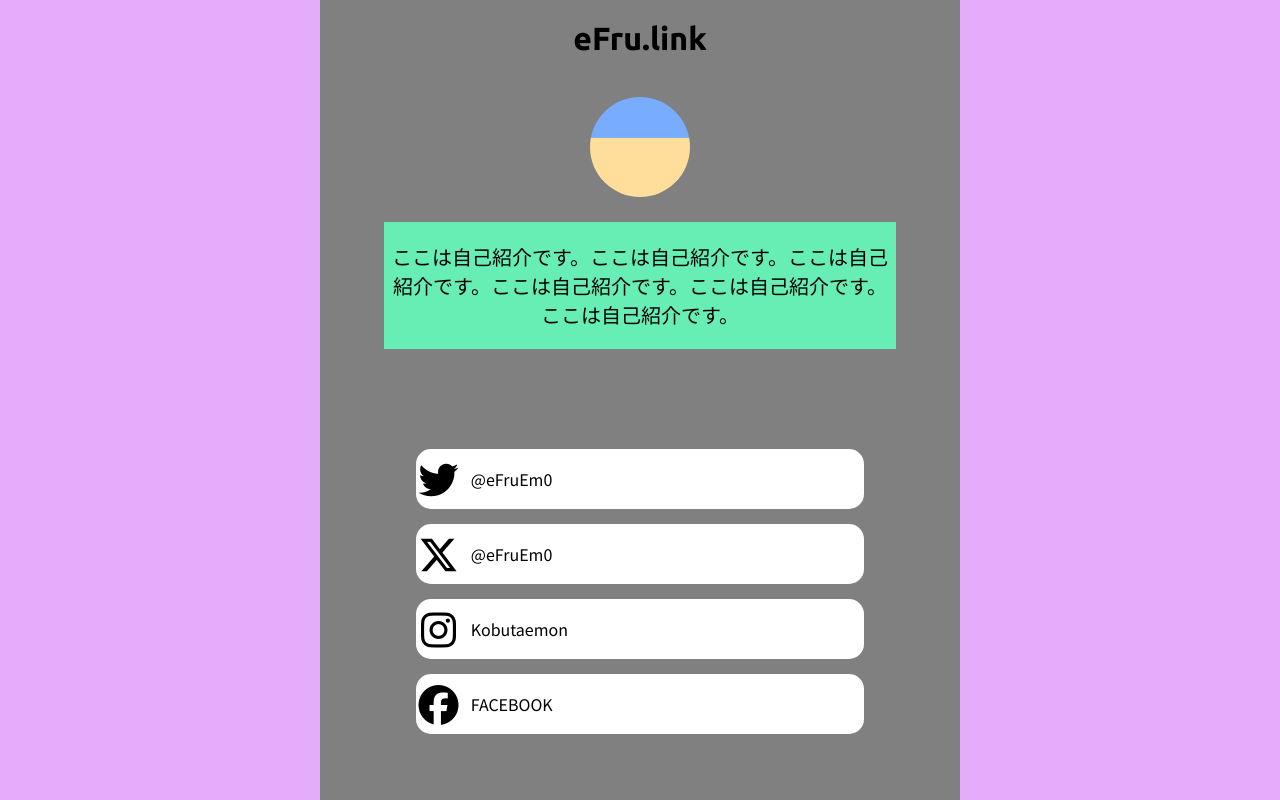
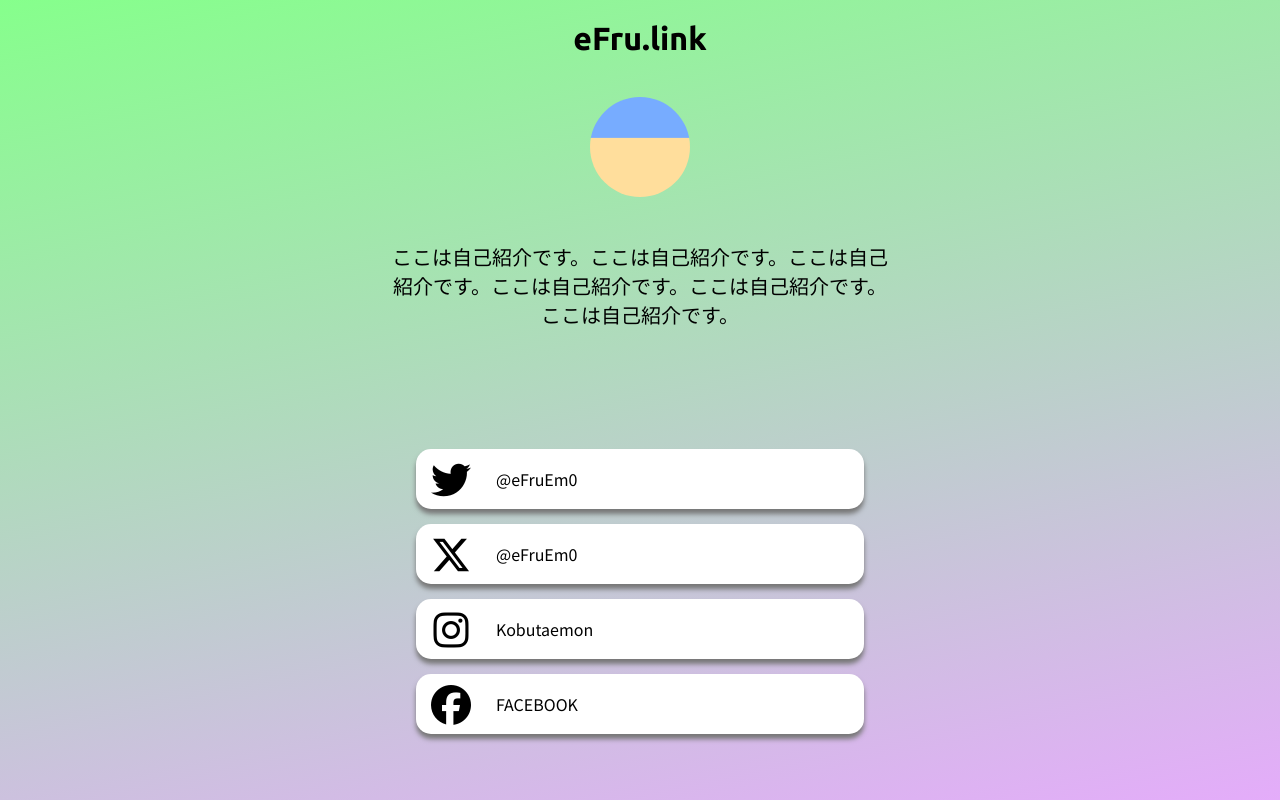
Before and after one commit to Kobutaemon/litlink_seft, a plain HTML site: page index.html in a window 1280 px wide. Drawn offline with Linux system fonts and the light colour scheme.

Commit message:
仮完成

```diff
--- a/css/style.css
+++ b/css/style.css
@@ -7,13 +7,13 @@
 }
 
 body {
-    background-color: rgb(228, 172, 250);
+    background: linear-gradient(168deg, rgba(134,255,140,1) 0%, rgba(228,172,250,1) 100%);;
 }
 
 .content {
     width: 50%;
     height: 100vh;
-    background-color: gray;
+    /* background-color: gray; */
     margin: 0 auto;
 }
 
@@ -38,7 +38,7 @@ body {
 
 .intro-sen {
     margin: 0 auto;
-    background-color: rgb(102, 238, 181);
+    /* background-color: rgb(102, 238, 181); */
     width: 80%;
     font-size: 20px;
 }
@@ -51,12 +51,18 @@ main {
 
 .link-tab {
     display: grid;
-    grid-template-columns: 10% 90%;
+    grid-template-columns: 70px 1fr;
     width: 70%;
     background-color: white;
     margin: 0 auto 15px auto;
     border-radius: 15px;
     cursor: pointer;
+    transition: all 0.2s ease;
+    box-shadow: 0px 5px 5px 0px #777777;
+}
+
+.link-tab:hover {
+    box-shadow: 0px 5px 15px 0px #777777;
 }
 
 .link-icon {
--- a/index.html
+++ b/index.html
@@ -14,7 +14,7 @@
             <p class="header intro-sen">ここは自己紹介です。ここは自己紹介です。ここは自己紹介です。ここは自己紹介です。ここは自己紹介です。ここは自己紹介です。</p>
         </header>
         <main>
-            <div class="link-tab">
+            <div class="link-tab twitter" onclick="location.href='https://twitter.com/eFruEm0'">
                 <div class="link-icon">
                     <i class="fa-brands fa-twitter"></i>
                 </div>
@@ -22,7 +22,7 @@
                     <p>@eFruEm0</p>
                 </div>
             </div>
-            <div class="link-tab">
+            <div class="link-tab twitter" onclick="location.href='https://twitter.com/eFruEm0'">
                 <div class="link-icon">
                     <i class="fa-brands fa-x-twitter"></i>
                 </div>
@@ -30,7 +30,7 @@
                     <p>@eFruEm0</p>
                 </div>
             </div>
-            <div class="link-tab">
+            <div class="link-tab instagram" onclick="location.href='https://instagram.com/Kobutaemon'">
                 <div class="link-icon">
                     <i class="fa-brands fa-instagram"></i>
                 </div>
@@ -38,7 +38,7 @@
                     <p>Kobutaemon</p>
                 </div>
             </div>
-            <div class="link-tab">
+            <div class="link-tab facebook" onclick="location.href='https://facebook.com'">
                 <div class="link-icon">
                     <i class="fa-brands fa-facebook"></i>
                 </div>
```
